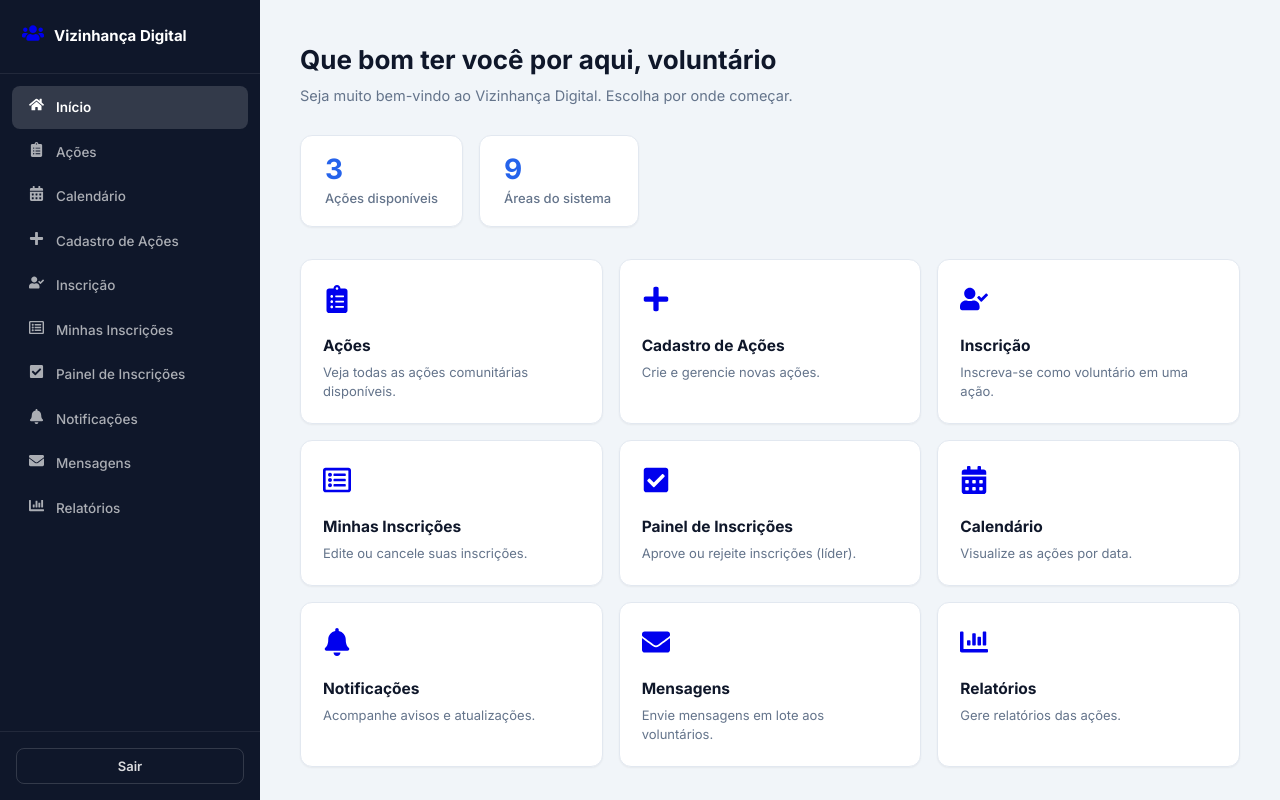
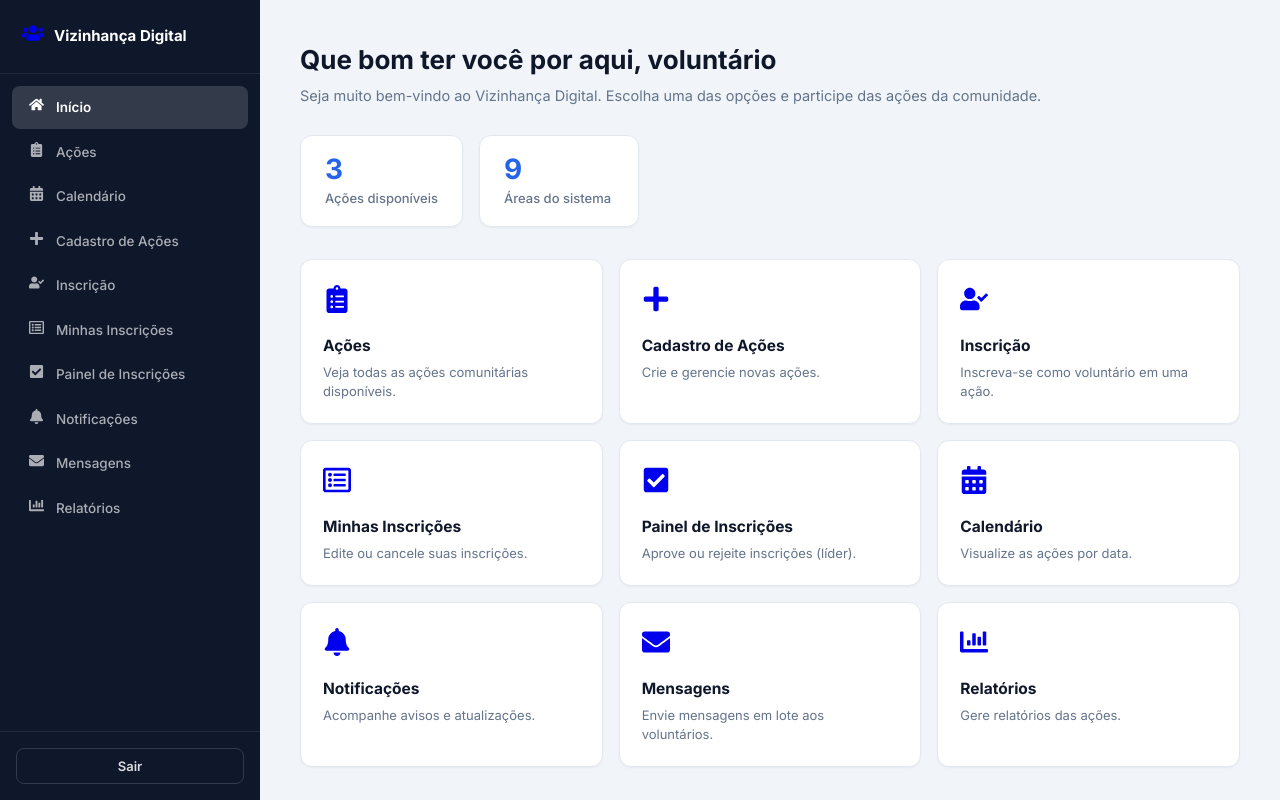
Before and after one commit to wandergale/vizinhaca-digital, a React (Vite) app in the folder frontend/: page /home in a window 1280 px wide. Built offline with nearby package versions, Linux system fonts and the light colour scheme; no server answers.

Commit message:
Update Home.jsx

```diff
--- a/frontend/src/pages/Home.jsx
+++ b/frontend/src/pages/Home.jsx
@@ -34,7 +34,7 @@ export default function Home() {
     <div className="home">
       <header className="home-header">
         <h1>Que bom ter você por aqui, {usuario}</h1>
-        <p>Seja muito bem-vindo ao Vizinhança Digital. Escolha por onde começar.</p>
+        <p>Seja muito bem-vindo ao Vizinhança Digital. Escolha uma das opções e participe das ações da comunidade.</p>
       </header>
 
       <section className="home-stats">
```
